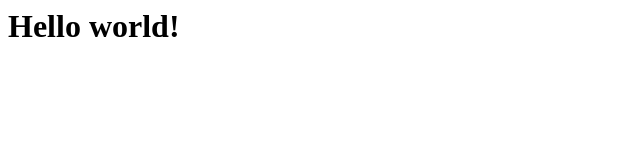
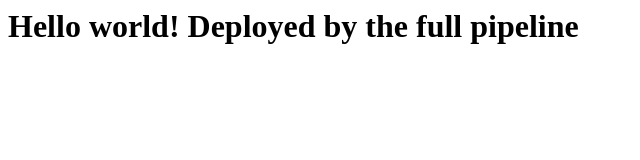
Before and after one commit to DobrescuRares/mlops-github-actions, a plain HTML site: page index.html in a window 1280 px wide. Shown: the whole page, without its empty margins (0-640 px from the left). Drawn offline with Linux system fonts and the light colour scheme.

Commit message:
Update heading

```diff
--- a/index.html
+++ b/index.html
@@ -3,9 +3,9 @@
     <meta charset="UTF-8" />
     <meta http-equiv="X-UA-Compatible" content="IE=edge" />
     <meta name="viewport" content="width=device-width, initial-scale=1.0" />
-    <title>Hello world! Deployed by the full pipeline</title>
+    <title>Hello world!</title>
   </head>
   <body>
-    <h1>Hello world!</h1>
+    <h1>Hello world! Deployed by the full pipeline</h1>
   </body>
 </html>
```
